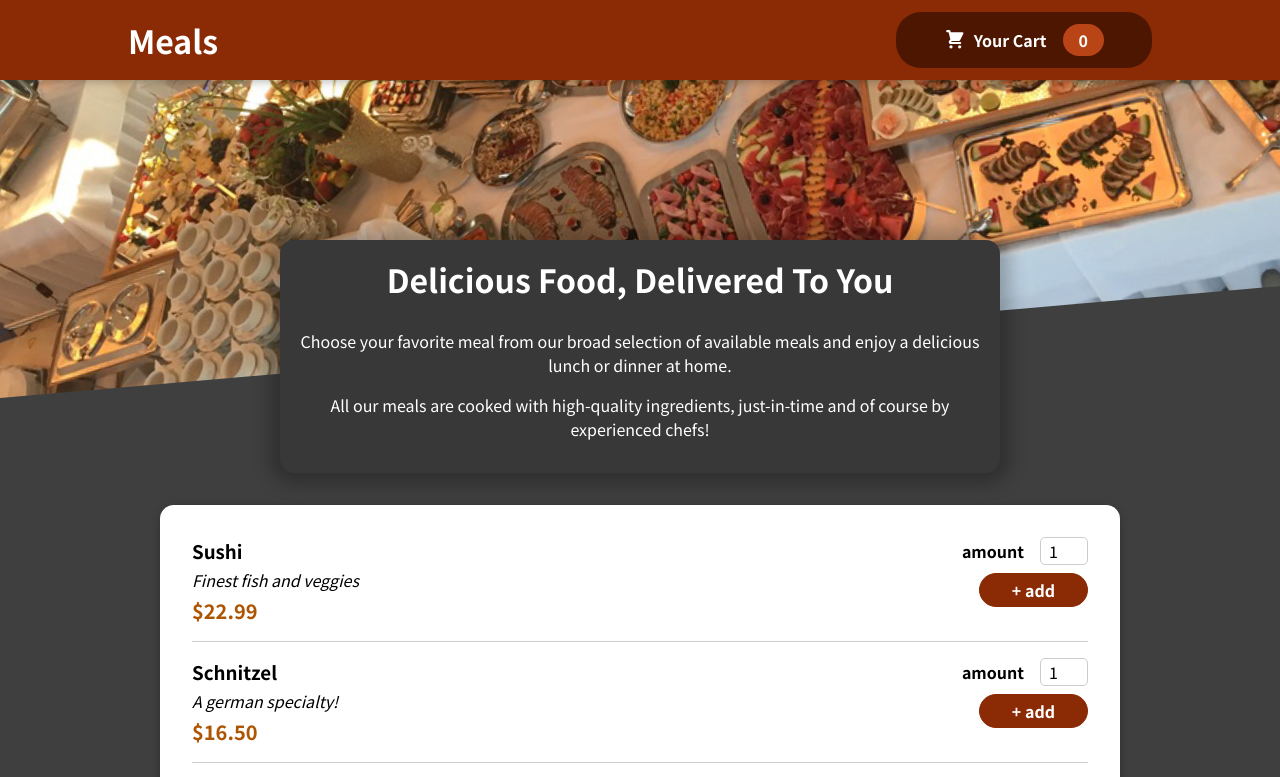
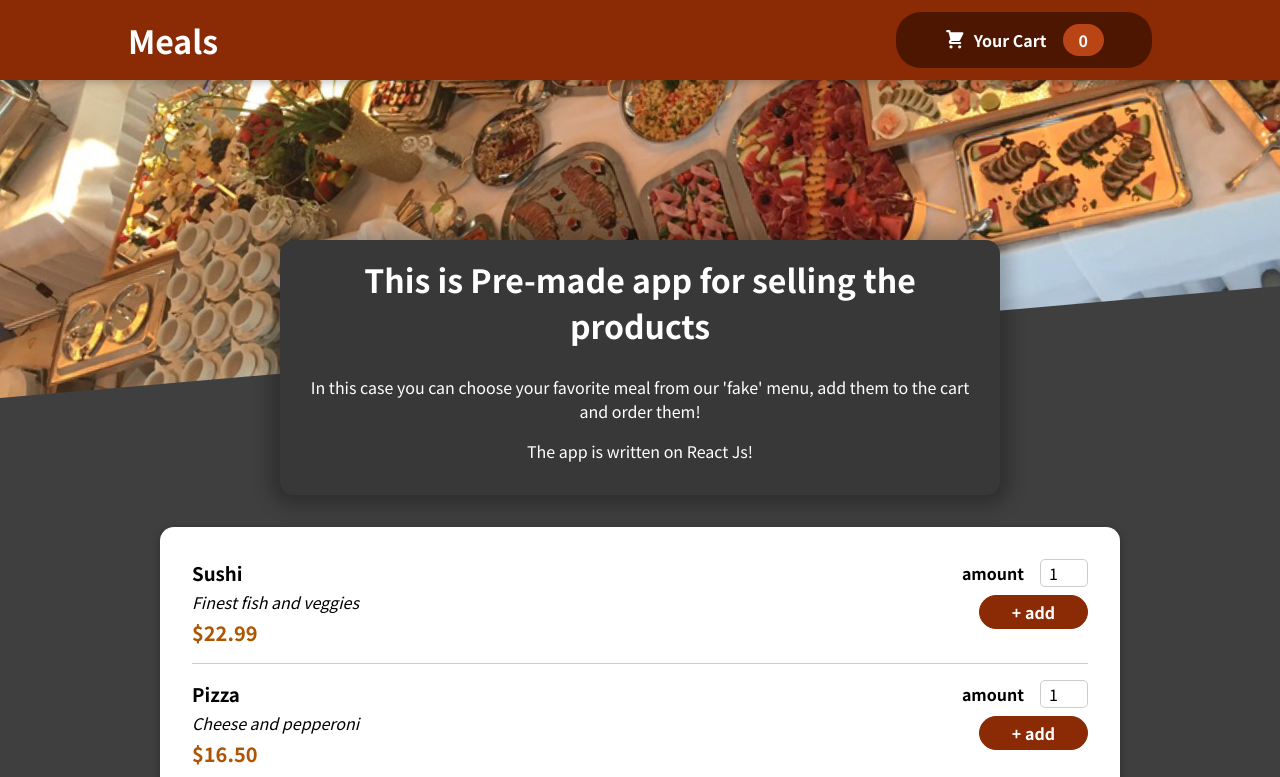
Before and after one commit to davidsoz/order-app, a React (Create React App) app: page / in a window 1280 px wide. Shown: the top 777 px of the page. Built offline with nearby package versions, Linux system fonts and the light colour scheme.

Commit message:
change discrition text

```diff
--- a/src/components/Meals/AvailableMeals.js
+++ b/src/components/Meals/AvailableMeals.js
@@ -11,8 +11,8 @@ const DUMMY_MEALS = [
     },
     {
         id: 'm2',
-        name: 'Schnitzel',
-        description: 'A german specialty!',
+        name: 'Pizza',
+        description: 'Cheese and pepperoni',
         price: 16.5,
     },
     {
--- a/src/components/Meals/MealsSummary.js
+++ b/src/components/Meals/MealsSummary.js
@@ -4,14 +4,13 @@ import classes from './MealsSummary.module.css';
 function MealsSummary() {
     return (
         <section className={classes.summary}>
-            <h2>Delicious Food, Delivered To You</h2>
+            <h2>This is Pre-made app for selling the products</h2>
             <p>
-                Choose your favorite meal from our broad selection of available meals
-                and enjoy a delicious lunch or dinner at home.
+                In this case you can choose your favorite meal from our 'fake' menu,
+                add them to the cart and order them!
             </p>
             <p>
-                All our meals are cooked with high-quality ingredients, just-in-time and
-                of course by experienced chefs!
+                The app is written on React Js!
             </p>
         </section>
     )
```
